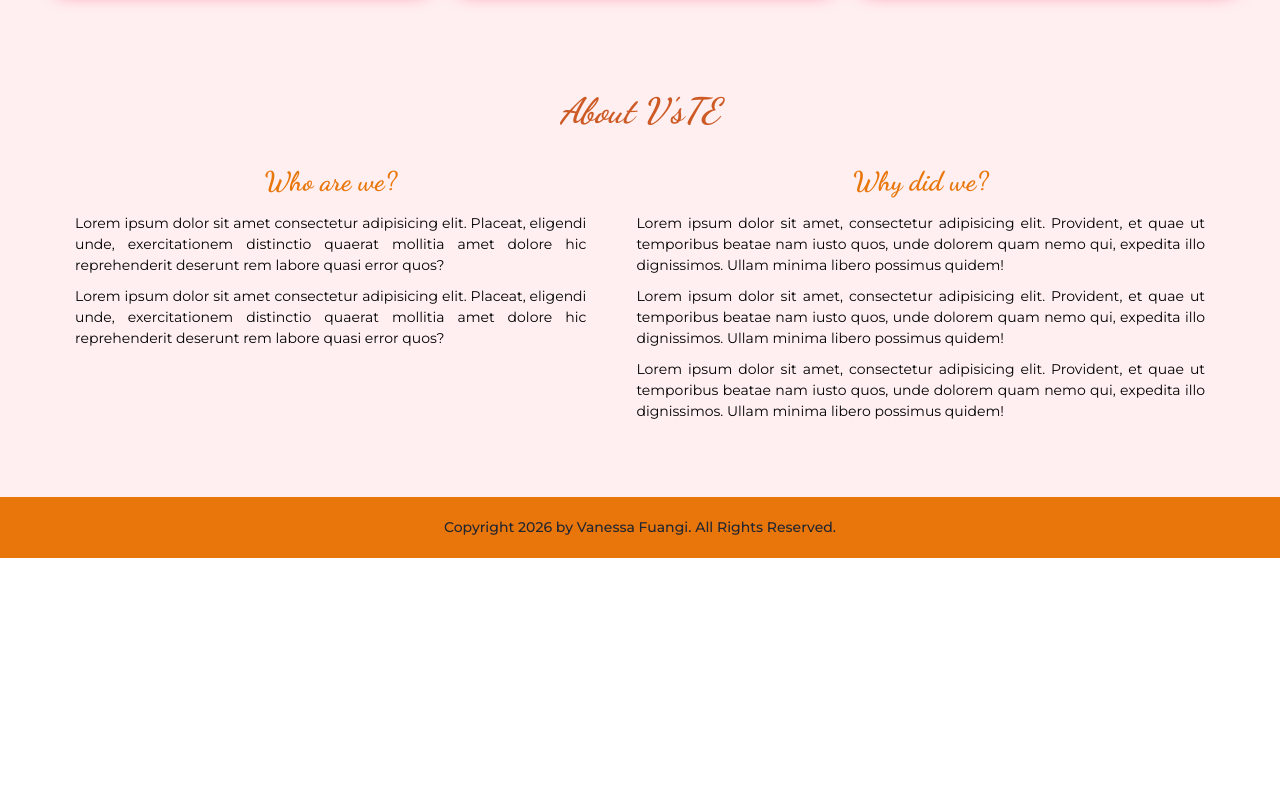
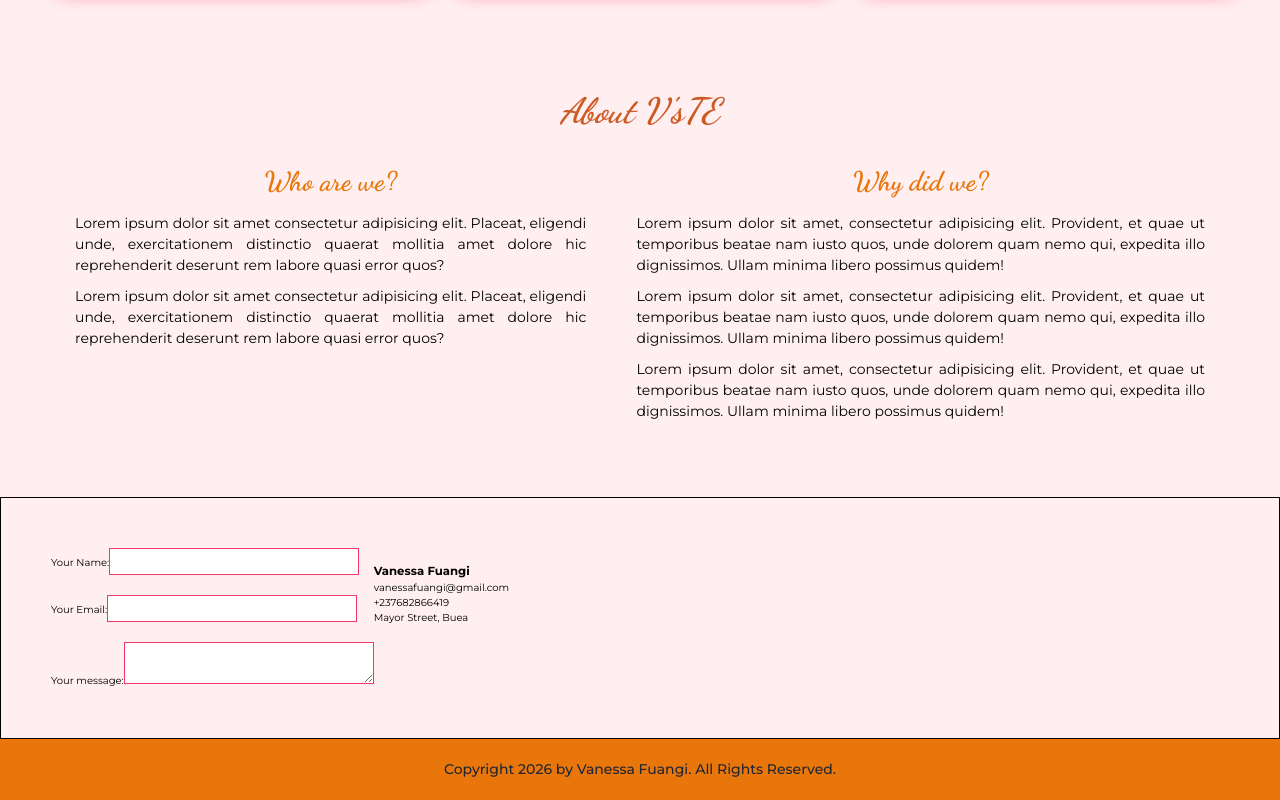
Before and after one commit to Fuangi/todo-expense, a React (Vite) app: page / in a window 1280 px wide. Shown: the part 1505-2305 px from the top of the page. Before the commit the page ends 2063 px from the top, so only its background shows below. Built offline with nearby package versions, Linux system fonts and the light colour scheme.

Commit message:
Started the contact section

```diff
--- a/src/components/homepage/Contact.jsx
+++ b/src/components/homepage/Contact.jsx
@@ -1,7 +1,36 @@
 import React from "react";
 
 function Contact() {
-  return <div className="contact-me"></div>;
+  return (
+    <div className="contact-me">
+      {/* <h1>Get in Touch</h1> */}
+      <form className="contact-form">
+        <div>
+          <label htmlFor="name">Your Name:</label>
+          <input type="text" name="name" id="name" />
+        </div>
+        <div>
+          <label htmlFor="email">Your Email:</label>
+          <input type="text" name="email" id="name" />
+        </div>
+        <div>
+          <label htmlFor="message">Your message:</label>
+          <textarea name="message" id="message"></textarea>
+        </div>
+      </form>
+      <div className="my-details">
+        <div className="my-details-intro">
+          <img src="" alt="" />
+          <h3>Vanessa Fuangi</h3>
+        </div>
+        <div className="my-details-socials">
+          <p>vanessafuangi@gmail.com</p>
+          <p>+237682866419</p>
+          <p>Mayor Street, Buea</p>
+        </div>
+      </div>
+    </div>
+  );
 }
 
 export default Contact;
--- a/src/features/Homepage.jsx
+++ b/src/features/Homepage.jsx
@@ -4,6 +4,7 @@ import Footer from "../layout/Footer";
 import Home from "../components/homepage/Home";
 import About from "../components/homepage/About";
 import Services from "../components/homepage/Services";
+import Contact from "../components/homepage/Contact";
 
 function Homepage() {
   return (
@@ -12,6 +13,7 @@ function Homepage() {
       <Home />
       <Services />
       <About />
+      <Contact />
 
       <Footer />
     </div>
--- /dev/null
+++ b/src/styles/components/_contact.scss
@@ -0,0 +1,20 @@
+@use '../variables' as *;
+
+.contact-me {
+  border: 1px solid black;
+  display: flex;
+  padding: 5rem;
+
+  form {
+    display: flex;
+    flex-direction: column;
+    gap: 2rem;
+
+    input,textarea{
+        width: 25rem;
+        padding: 0.5rem;
+        outline: none;
+        border: 1px solid $tertiaryPink;
+    }
+  }
+}
--- a/src/styles/components/index.scss
+++ b/src/styles/components/index.scss
@@ -1,3 +1,4 @@
 @forward "./home";
 @forward "./about";
 @forward "./services";
+@forward "./contact";
```
